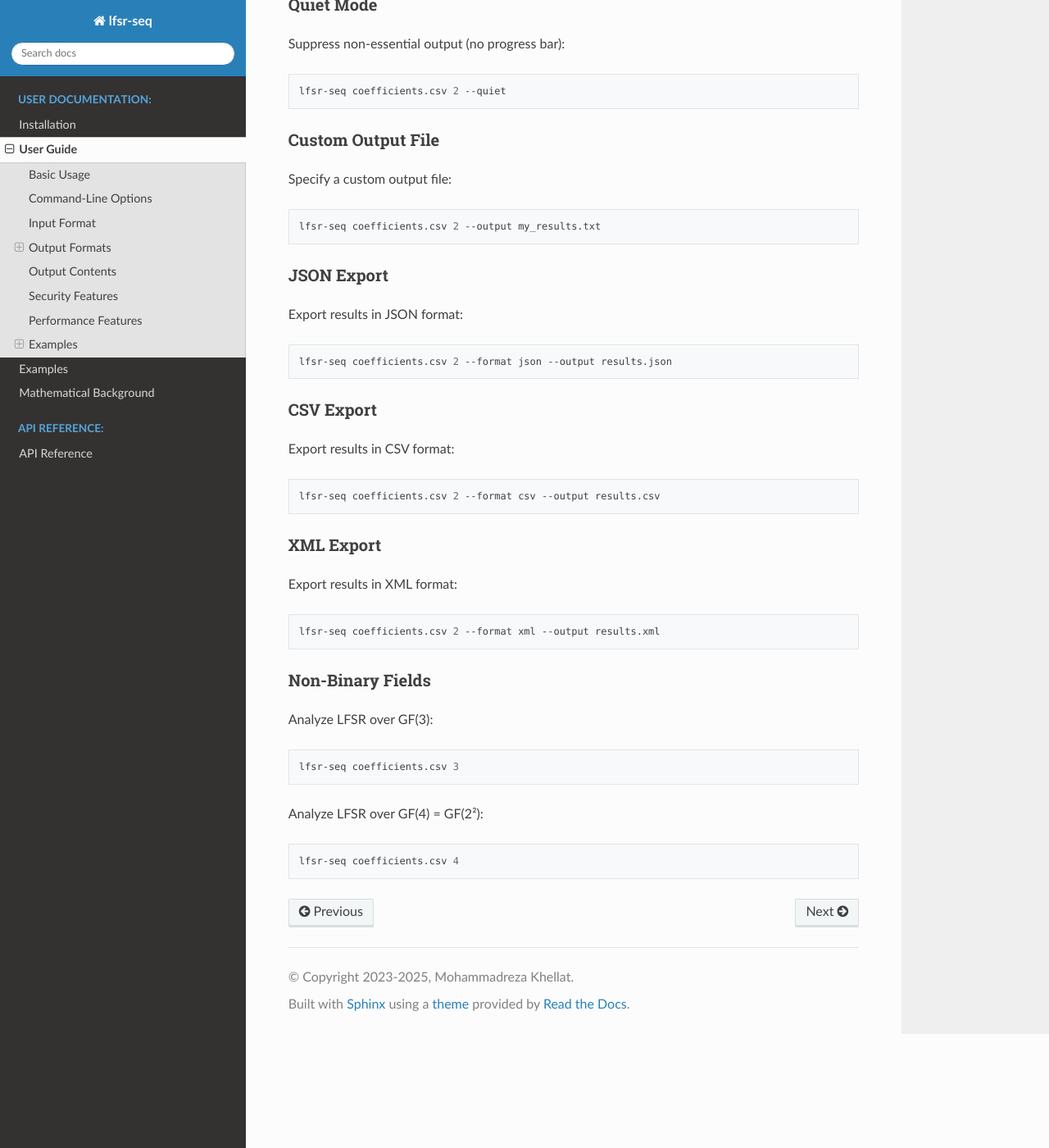
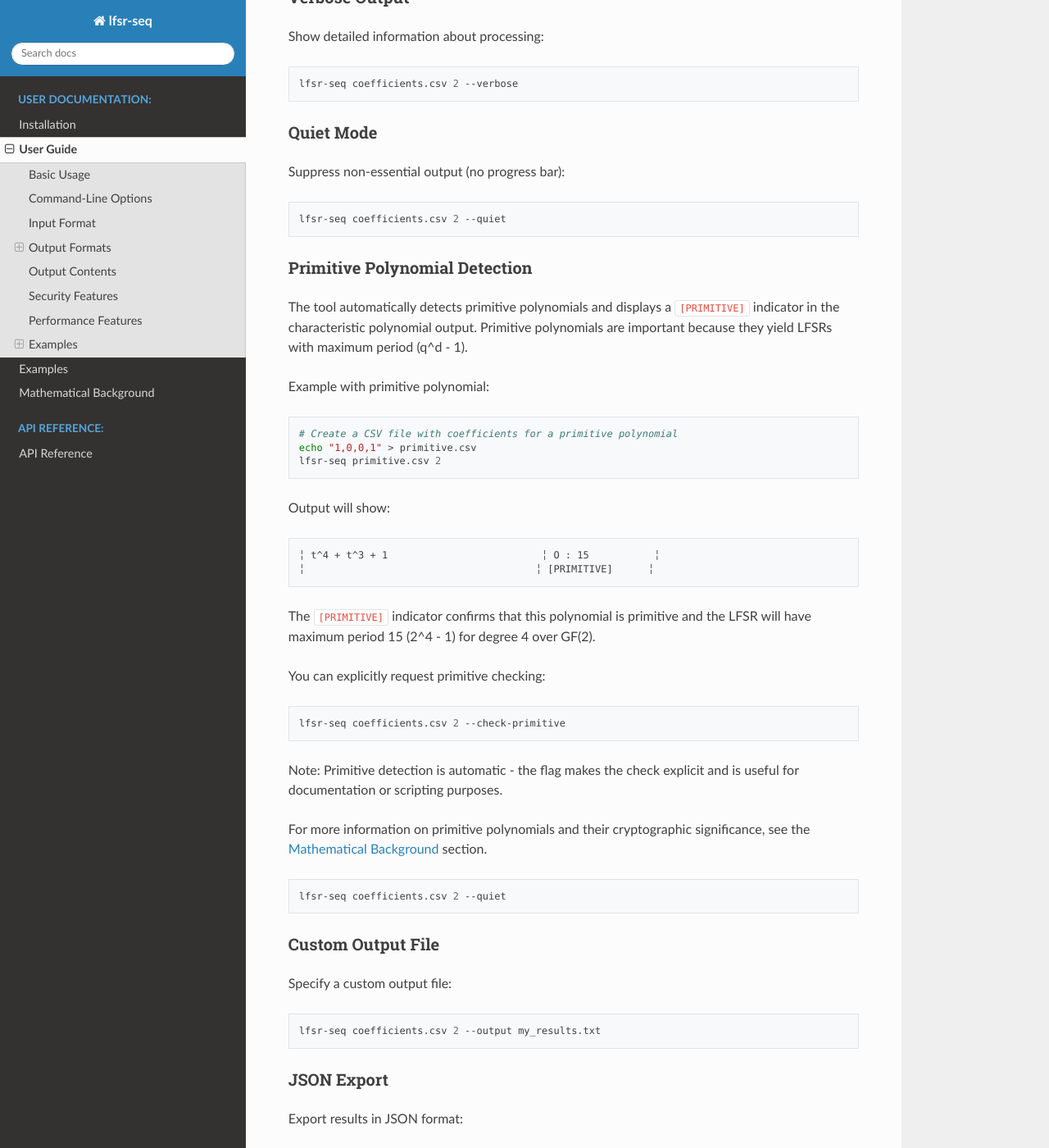
Before and after one commit to mkhellat/lfsr-seq, a Sphinx documentation site: the page built from docs/user_guide.rst, in a window 1280 px wide and 1400 px high, scrolled down 4396 px. Shown: the whole window at 82% size. Built offline with Sphinx 7.4.7 and the Read the Docs theme 3.1.0, drawn with Linux system fonts in a browser that asks for light colours; some of the changed text lies outside the part shown.

Commit message:
docs: Expand documentation for --check-primitive flag
Enhanced documentation coverage for primitive polynomial detection:

1. User Guide (docs/user_guide.rst):
   - Expanded --check-primitive flag description with clear explanation
   - Added note that detection is automatic but flag makes it explicit
   - Added comprehensive example section showing primitive polynomial detection
   - Included example output showing [PRIMITIVE] indicator
   - Added reference to mathematical background for more details

2. README.md:
   - Added primitive polynomial detection to Core Analysis features
   - Added --check-primitive to command-line options section
   - Added example usage with --check-primitive flag
   - Updated output contents to mention primitive polynomial indicator

3. Documentation Structure:
   - Clear explanation that detection is automatic
   - Flag is for explicit checking/documentation purposes
   - Examples showing actual output format
   - Cross-references to mathematical background

The documentation now comprehensively covers:
- What primitive polynomials are
- Why they're important (maximum period LFSRs)
- How the tool detects them automatically
- How to use the --check-primitive flag
- What the output looks like
- Examples with real output

```diff
--- a/docs/user_guide.rst
+++ b/docs/user_guide.rst
@@ -51,8 +51,16 @@
 
    --check-primitive          Explicitly check and report if characteristic polynomial
                               is primitive. Primitive polynomials yield maximum period
-                              LFSRs (period = q^d - 1). The tool automatically displays
-                              [PRIMITIVE] indicator when a primitive polynomial is detected.
+                              LFSRs (period = q^d - 1).
+
+                              Note: Primitive polynomial detection is automatic - the tool
+                              always checks and displays a [PRIMITIVE] indicator in the
+                              characteristic polynomial output when a primitive polynomial
+                              is detected. This flag makes the check explicit and can be
+                              useful for documentation or scripting purposes.
+
+                              Example:
+                                lfsr-seq coefficients.csv 2 --check-primitive
 
 Input Format
 ------------
@@ -201,6 +209,46 @@
 
    lfsr-seq coefficients.csv 2 --quiet
 
+Primitive Polynomial Detection
+~~~~~~~~~~~~~~~~~~~~~~~~~~~~~~
+
+The tool automatically detects primitive polynomials and displays a ``[PRIMITIVE]``
+indicator in the characteristic polynomial output. Primitive polynomials are
+important because they yield LFSRs with maximum period (q^d - 1).
+
+Example with primitive polynomial:
+
+.. code-block:: bash
+
+   # Create a CSV file with coefficients for a primitive polynomial
+   echo "1,0,0,1" > primitive.csv
+   lfsr-seq primitive.csv 2
+
+Output will show:
+::
+
+   ╎ t^4 + t^3 + 1                          ╎ O : 15           ╎
+   ╎                                       ╎ [PRIMITIVE]      ╎
+
+The ``[PRIMITIVE]`` indicator confirms that this polynomial is primitive and
+the LFSR will have maximum period 15 (2^4 - 1) for degree 4 over GF(2).
+
+You can explicitly request primitive checking:
+
+.. code-block:: bash
+
+   lfsr-seq coefficients.csv 2 --check-primitive
+
+Note: Primitive detection is automatic - the flag makes the check explicit
+and is useful for documentation or scripting purposes.
+
+For more information on primitive polynomials and their cryptographic
+significance, see the :doc:`mathematical_background` section.
+
+.. code-block:: bash
+
+   lfsr-seq coefficients.csv 2 --quiet
+
 Custom Output File
 ~~~~~~~~~~~~~~~~~~
 
```
Also changed, not shown: README.md (+10 -0 lines).
